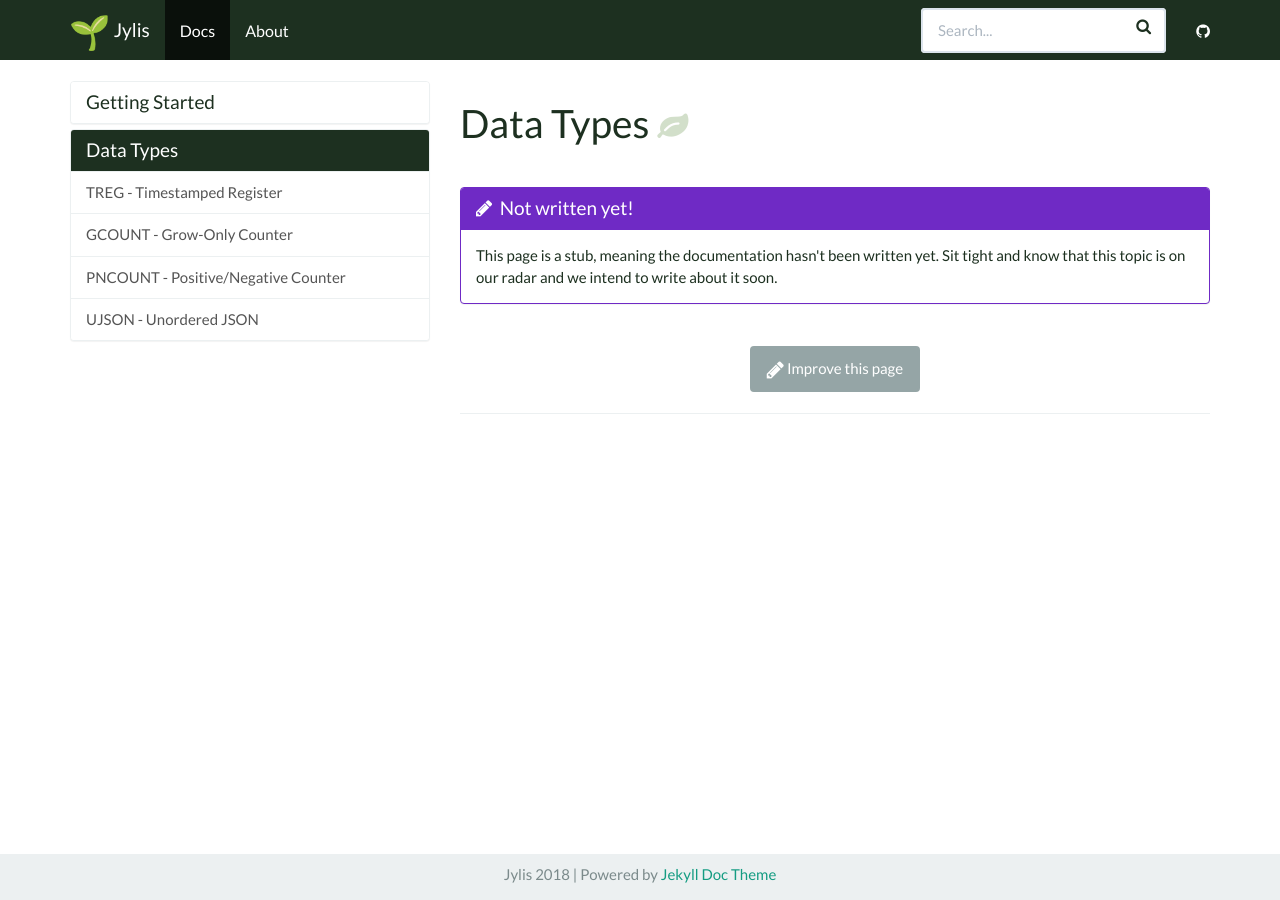
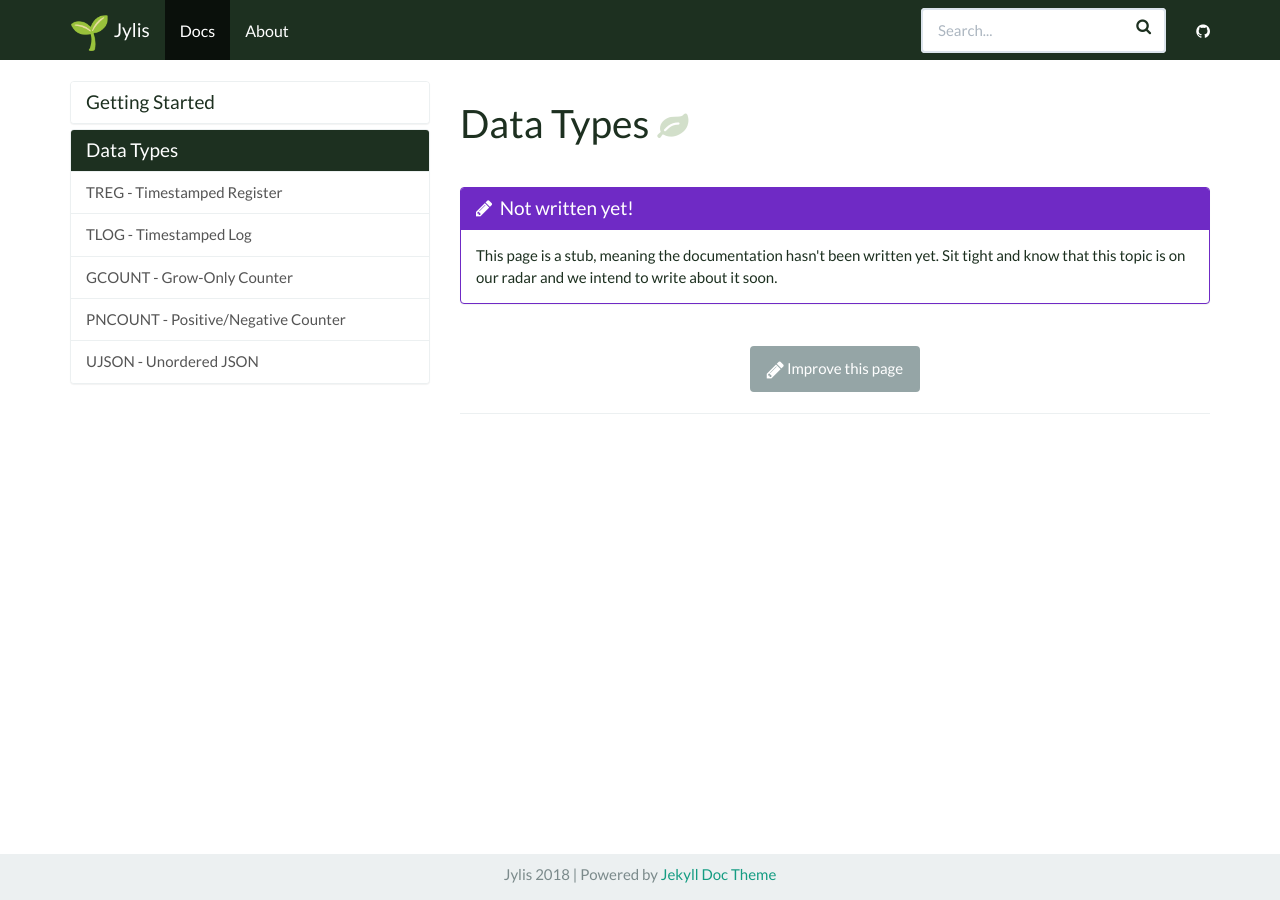
Before and after one commit to jemc/jylis, a Jekyll site: the page built from docs/_docs/types.md, in a window 1280 px wide. Built offline with Jekyll 4.4.1, drawn with Linux system fonts in a browser that asks for light colours; nearby versions of some CDN libraries; emoji names are drawn with the system emoji font.

Commit message:
Add TLOG doc page that was missing from the index.

```diff
--- a/docs/_data/docs.yml
+++ b/docs/_data/docs.yml
@@ -10,6 +10,7 @@
   index: types
   docs:
   - treg
+  - tlog
   - gcount
   - pncount
   - ujson
```
